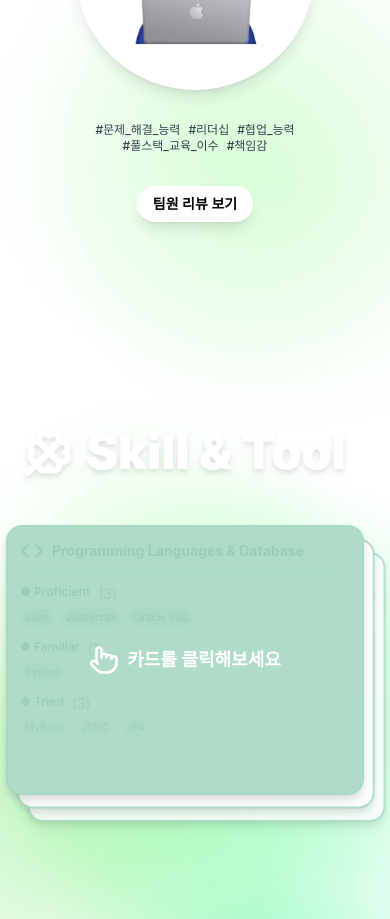
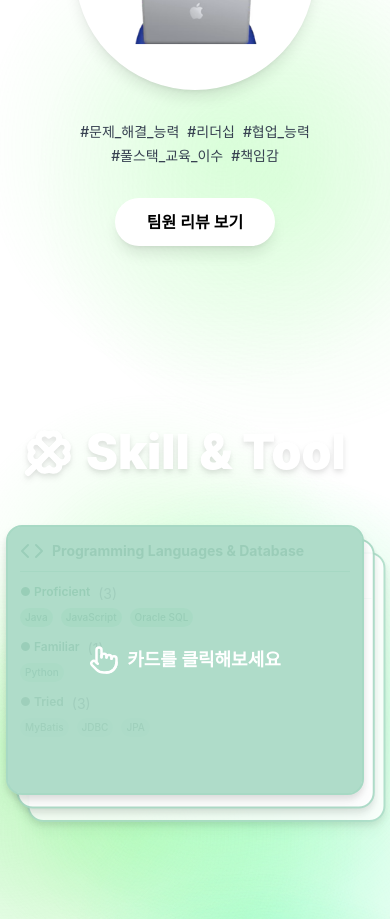
Before and after one commit to my2min0/portfolio, a React (Create React App) app: page / in a window 390 px wide. Shown: the part 1220-2139 px from the top of the page. Built offline with nearby package versions, Linux system fonts and the light colour scheme; the HTML template or start-up script is replaced by a standard one.

Commit message:
글씨 크기 재조정

```diff
--- a/src/components/sections/AboutMe.js
+++ b/src/components/sections/AboutMe.js
@@ -68,11 +68,11 @@ const AboutMe = () => {
                 <div className="mb-8">
                     <div className="flex flex-col items-center">
                         {/* 첫 번째 줄 3개 */}
-                        <div className="flex gap-2 md:gap-4 justify-center">
+                        <div className="flex gap-2 md:gap-4 justify-center mb-1">
                             {hashtags.slice(0, 3).map((tag, index) => (
                                 <span
                                     key={index}
-                                    className="text-gray-700 font-medium text-xs md:text-base"
+                                    className="text-gray-700 font-medium text-sm md:text-base"
                                 >
                                     {tag}
                                 </span>
@@ -83,7 +83,7 @@ const AboutMe = () => {
                             {hashtags.slice(3, 5).map((tag, index) => (
                                 <span
                                     key={index}
-                                    className="text-gray-700 font-medium text-xs md:text-base"
+                                    className="text-gray-700 font-medium text-sm md:text-base"
                                 >
                                     {tag}
                                 </span>
@@ -99,7 +99,7 @@ const AboutMe = () => {
                         onMouseEnter={() => setIsHovered(true)}
                         onMouseLeave={() => setIsHovered(false)}
                         onClick={openModal}
-                        className="bg-white px-4 py-2 text-sm md:px-8 md:py-3 md:text-base rounded-full font-semibold shadow-lg hover:shadow-xl transform hover:scale-105 transition-all duration-300"
+                        className="bg-white px-8 py-3 rounded-full font-semibold shadow-lg hover:shadow-xl transform hover:scale-105 transition-all duration-300"
                     >
                         팀원 리뷰 보기
                     </button>
```
